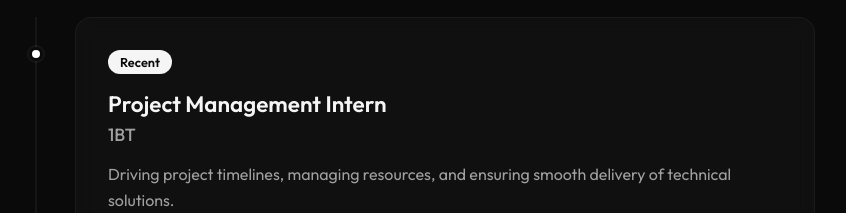
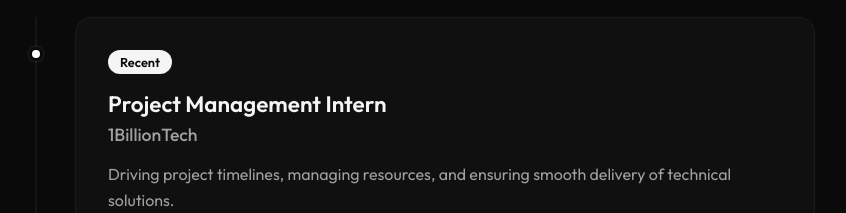
Before and after one commit to GaganaUshan/Gagana-Perera, a Next.js app: page / in a window 1280 px wide. Shown: the part 1780-1993 px from the top of the page, without its empty margins (225-1071 px from the left). Built offline with nearby package versions, Linux system fonts and the light colour scheme.

Commit message:
Update 1BT to 1BillionTech in Experience

```diff
--- a/src/components/Experience.tsx
+++ b/src/components/Experience.tsx
@@ -6,7 +6,7 @@ import styles from "./Experience.module.css";
 const experiences = [
   {
     role: "Project Management Intern",
-    company: "1BT",
+    company: "1BillionTech",
     year: "Recent",
     description: "Driving project timelines, managing resources, and ensuring smooth delivery of technical solutions."
   },
```
